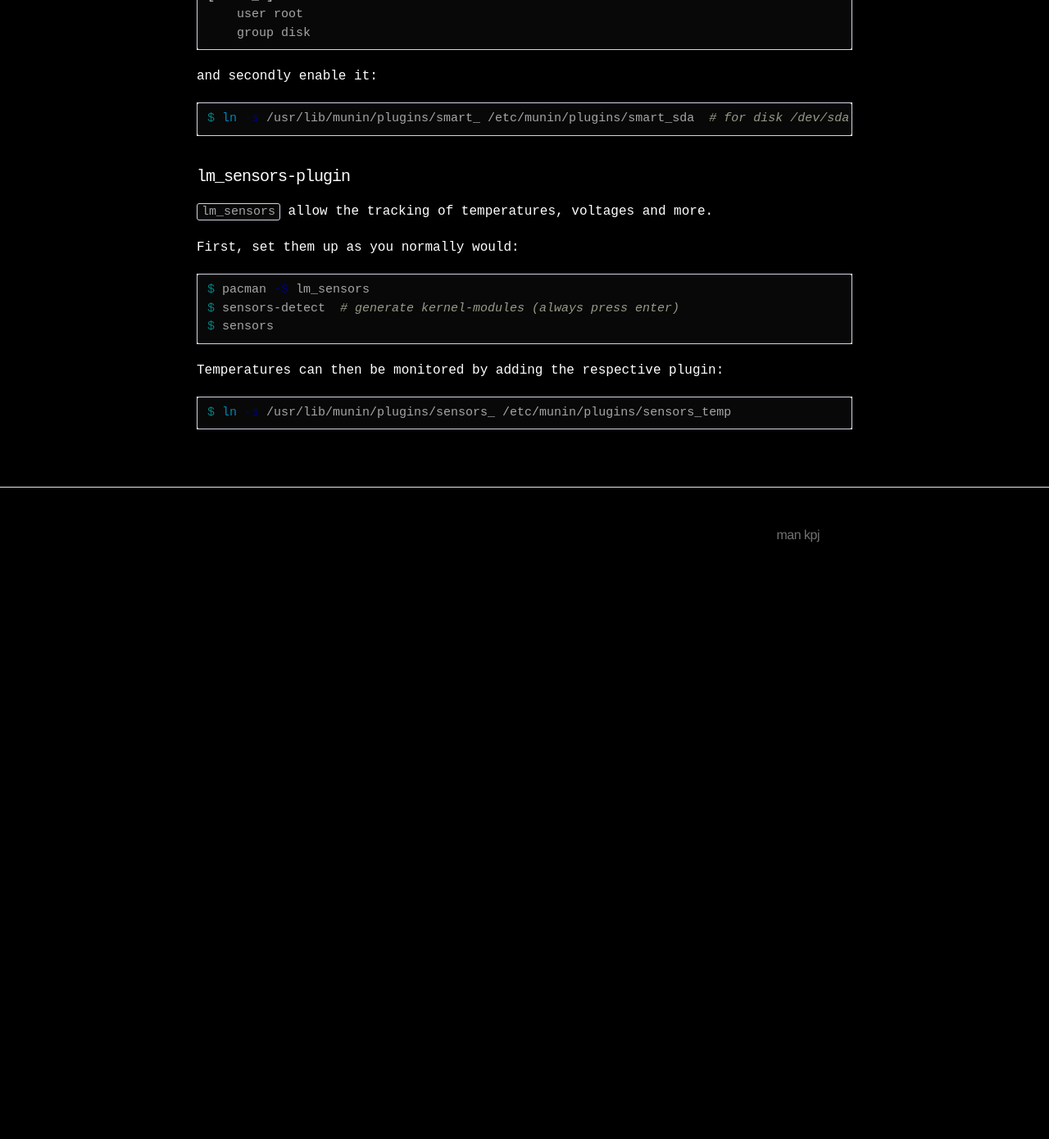
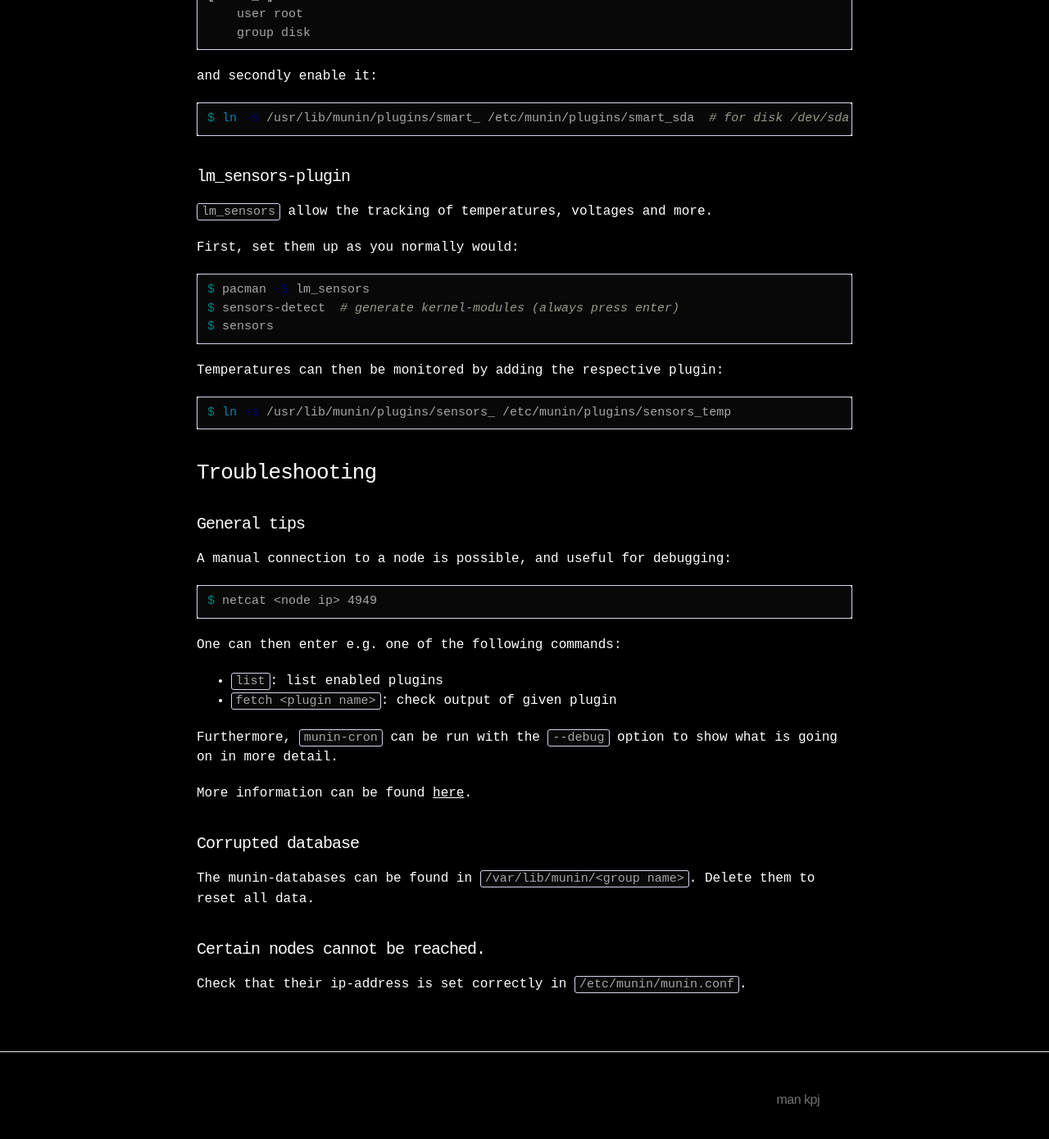
Before and after one commit to kpj/kpj.github.io--old, a Jekyll site: the page built from _posts/2018-02-20-setup-media-server.md, in a window 1280 px wide and 1400 px high, scrolled down 6182 px. Shown: the top 1390 px of the window at 82% size. Built offline with Jekyll 4.4.1, drawn with Linux system fonts in a browser that asks for light colours; before the commit the page ends 6893 px from its top, so only the background shows below that.

Commit message:
Add a few troubleshooting steps

```diff
--- a/_posts/2018-02-20-setup-media-server.md
+++ b/_posts/2018-02-20-setup-media-server.md
@@ -284,3 +284,25 @@ Temperatures can then be monitored by adding the respective plugin:
 {% highlight bash %}
 $ ln -s /usr/lib/munin/plugins/sensors_ /etc/munin/plugins/sensors_temp
 {% endhighlight %}
+
+
+### Troubleshooting
+
+#### General tips
+A manual connection to a node is possible, and useful for debugging:
+{% highlight bash %}
+$ netcat <node ip> 4949
+{% endhighlight %}
+One can then enter e.g. one of the following commands:
+* `list`: list enabled plugins
+* `fetch <plugin name>`: check output of given plugin
+
+Furthermore, `munin-cron` can be run with the `--debug` option to show what is going on in more detail.
+
+More information can be found [here](http://guide.munin-monitoring.org/en/latest/tutorial/troubleshooting.html).
+
+#### Corrupted database
+The munin-databases can be found in `/var/lib/munin/<group name>`. Delete them to reset all data.
+
+#### Certain nodes cannot be reached.
+Check that their ip-address is set correctly in `/etc/munin/munin.conf`.
```
